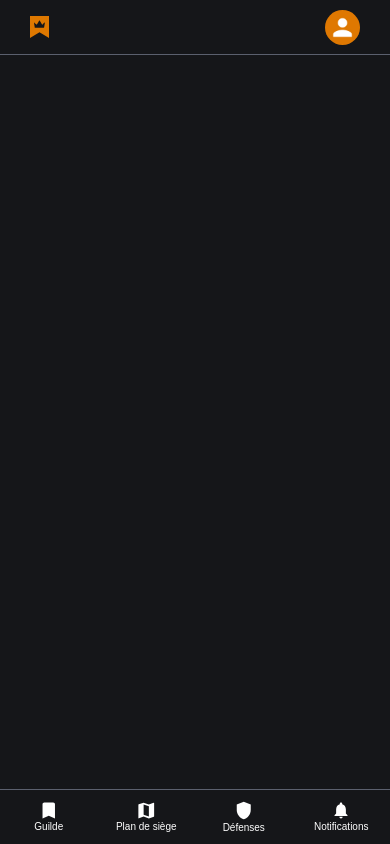
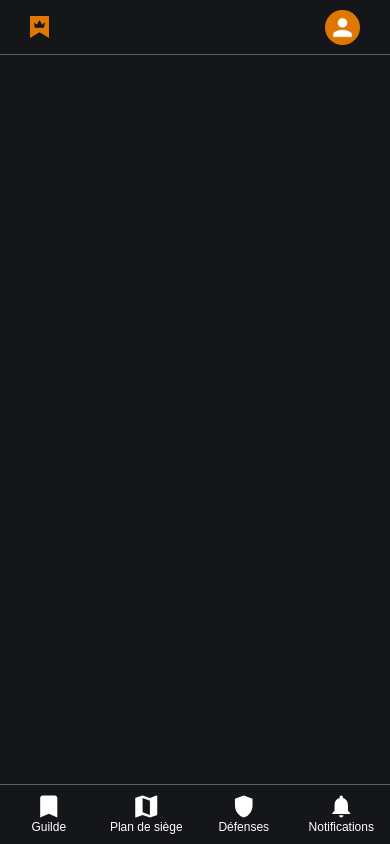
Before and after one commit to MelvinCourant/guild-battle-master, a Vue app in the folder front/: page / in a window 390 px wide. Built offline with nearby package versions, Linux system fonts and the light colour scheme; sample sign-in values are in the browser's storage.

Commit message:
:wheelchair: add aria-hidden in element whose hidden in mobile or desktop and improve font and icon size in mobile navbar

```diff
--- a/front/src/assets/css/components/menus/_navbar-mobile.scss
+++ b/front/src/assets/css/components/menus/_navbar-mobile.scss
@@ -8,7 +8,7 @@
   bottom: 0;
   transform: initial;
   width: 100%;
-  height: 55px;
+  height: 60px;
 
   &__item {
     display: flex;
@@ -22,7 +22,7 @@
     align-items: center;
     gap: 2px;
     flex: 1;
-    font-size: functions.rem(10);
+    font-size: functions.rem(12);
     font-weight: 500;
     line-height: normal;
     background: var(--background);
--- a/front/src/assets/css/components/menus/_navbar.scss
+++ b/front/src/assets/css/components/menus/_navbar.scss
@@ -55,7 +55,7 @@
     font-size: functions.rem(24);
     line-height: 0.85;
 
-    @media screen and (max-width: 768px) {
+    @media screen and (max-width: 1099px) {
       display: none;
     }
   }
--- a/front/src/components/menus/Navbar.vue
+++ b/front/src/components/menus/Navbar.vue
@@ -108,7 +108,10 @@
           </router-link>
           <router-link to="/" class="navbar__gbm">Guild battle Master</router-link>
         </li>
-        <li v-show="!onMobile">
+        <li
+            v-show="!onMobile"
+            :aria-hidden="onMobile"
+        >
           <ul class="navbar__center">
             <li
                 v-for="desktopLink in desktopLinks"
@@ -124,12 +127,18 @@
             </li>
           </ul>
         </li>
-        <li v-show="onMobile">
+        <li
+            v-show="onMobile"
+            :aria-hidden="!onMobile"
+        >
           <NavbarMobile :mobileLinks="mobileLinks" />
         </li>
         <li>
           <ul class="navbar__right">
-            <li v-show="!onMobile">
+            <li
+                v-show="!onMobile"
+                :aria-hidden="onMobile"
+            >
               <button class="navbar__notifications-button">
                 <svg xmlns="http://www.w3.org/2000/svg" width="16" height="18" viewBox="0 0 16 18" fill="none">
                   <path fill-rule="evenodd" clip-rule="evenodd" d="M13.4998 7.85417V12.4375L15.3332 14.2708V15.1875H0.666504V14.2708L2.49984 12.4375V7.85417C2.49984 5.03083 3.994 2.68417 6.62484 2.06083V1.4375C6.62484 0.676667 7.239 0.0625 7.99984 0.0625C8.76067 0.0625 9.37484 0.676667 9.37484 1.4375V2.06083C11.9965 2.68417 13.4998 5.04 13.4998 7.85417ZM9.83317 16.1042C9.83317 16.5904 9.64002 17.0567 9.2962 17.4005C8.95238 17.7443 8.48607 17.9375 7.99984 17.9375C7.51361 17.9375 7.04729 17.7443 6.70348 17.4005C6.35966 17.0567 6.1665 16.5904 6.1665 16.1042H9.83317Z" fill="white"/>
--- a/front/src/components/menus/NavbarMobile.vue
+++ b/front/src/components/menus/NavbarMobile.vue
@@ -28,27 +28,26 @@
       >
         <svg
             v-if="mobileLink.path === '/guild'"
-            xmlns="http://www.w3.org/2000/svg" width="13" height="17" viewBox="0 0 13 17" fill="none"
-        >
-          <path d="M11.1945 0.5H2.30561C1.32783 0.5 0.527832 1.3 0.527832 2.27778V16.5L6.75005 13.8333L12.9723 16.5V2.27778C12.9723 1.3 12.1723 0.5 11.1945 0.5Z" fill="var(--white)"/>
+            xmlns="http://www.w3.org/2000/svg" width="18" height="23" viewBox="0 0 18 23" fill="none">
+          <path d="M14.861 0.5H2.63878C1.29434 0.5 0.194336 1.6 0.194336 2.94444V22.5L8.74989 18.8333L17.3054 22.5V2.94444C17.3054 1.6 16.2054 0.5 14.861 0.5Z" fill="var(--white)"
+          />
         </svg>
         <svg
             v-if="mobileLink.path === '/map'"
-            xmlns="http://www.w3.org/2000/svg" width="17" height="17" viewBox="0 0 17 17" fill="none"
-        >
-          <path fill-rule="evenodd" clip-rule="evenodd" d="M15.5475 0.65125L15.6875 0.625C15.9325 0.625 16.125 0.8175 16.125 1.0625V14.2925C16.125 14.4938 15.9937 14.6512 15.81 14.7125L10.875 16.375L5.625 14.5375L0.9525 16.3487L0.8125 16.375C0.5675 16.375 0.375 16.1825 0.375 15.9375V2.7075C0.375 2.50625 0.50625 2.34875 0.69 2.2875L5.625 0.625L10.875 2.4625L15.5475 0.65125ZM5.625 12.6825L10.875 14.5287V4.3175L5.625 2.47125V12.6825Z" fill="var(--white)"/>
+            xmlns="http://www.w3.org/2000/svg" width="23" height="23" viewBox="0 0 23 23" fill="none">
+          <path fill-rule="evenodd" clip-rule="evenodd" d="M21.4433 0.536667L21.6389 0.5C21.9811 0.5 22.25 0.768889 22.25 1.11111V19.5911C22.25 19.8722 22.0667 20.0922 21.81 20.1778L14.9167 22.5L7.58333 19.9333L1.05667 22.4633L0.861111 22.5C0.518889 22.5 0.25 22.2311 0.25 21.8889V3.40889C0.25 3.12778 0.433333 2.90778 0.69 2.82222L7.58333 0.5L14.9167 3.06667L21.4433 0.536667ZM7.58333 17.3422L14.9167 19.9211V5.65778L7.58333 3.07889V17.3422Z" fill="var(--white)"/>
         </svg>
         <svg
             v-if="mobileLink.path === '/defenses'"
-            xmlns="http://www.w3.org/2000/svg" width="15" height="19" viewBox="0 0 15 19" fill="none"
+            xmlns="http://www.w3.org/2000/svg" width="19" height="23" viewBox="0 0 19 23" fill="none"
         >
-          <path d="M7.75 0.75L0.75 3.375V8.70375C0.75 13.1225 3.73375 17.2437 7.75 18.25C11.7663 17.2437 14.75 13.1225 14.75 8.70375V3.375L7.75 0.75Z" fill="var(--white)"/>
+          <path d="M9.74995 0.5L0.949951 3.8V10.499C0.949951 16.054 4.70095 21.235 9.74995 22.5C14.799 21.235 18.55 16.054 18.55 10.499V3.8L9.74995 0.5Z" fill="var(--white)"/>
         </svg>
         <svg
             v-if="mobileLink.path === '/notifications'"
-            xmlns="http://www.w3.org/2000/svg" width="14" height="17" viewBox="0 0 14 17" fill="none"
+            xmlns="http://www.w3.org/2000/svg" width="19" height="23" viewBox="0 0 19 23" fill="none"
         >
-          <path fill-rule="evenodd" clip-rule="evenodd" d="M11.875 7.47436V11.5769L13.5 13.2179V14.0385H0.5V13.2179L2.125 11.5769V7.47436C2.125 4.94718 3.44938 2.84667 5.78125 2.28872V1.73077C5.78125 1.04974 6.32562 0.5 7 0.5C7.67438 0.5 8.21875 1.04974 8.21875 1.73077V2.28872C10.5425 2.84667 11.875 4.95538 11.875 7.47436ZM8.625 14.859C8.625 15.2942 8.45379 15.7116 8.14905 16.0194C7.8443 16.3271 7.43098 16.5 7 16.5C6.56902 16.5 6.1557 16.3271 5.85095 16.0194C5.54621 15.7116 5.375 15.2942 5.375 14.859H8.625Z" fill="white"/>
+          <path fill-rule="evenodd" clip-rule="evenodd" d="M15.9531 10.0897V15.7308L18.1875 17.9872V19.1154H0.3125V17.9872L2.54688 15.7308V10.0897C2.54688 6.61487 4.36789 3.72667 7.57422 2.95949V2.19231C7.57422 1.2559 8.32273 0.5 9.25 0.5C10.1773 0.5 10.9258 1.2559 10.9258 2.19231V2.95949C14.1209 3.72667 15.9531 6.62615 15.9531 10.0897ZM11.4844 20.2436C11.4844 20.842 11.249 21.416 10.8299 21.8391C10.4109 22.2623 9.84259 22.5 9.25 22.5C8.65741 22.5 8.08909 22.2623 7.67006 21.8391C7.25103 21.416 7.01562 20.842 7.01562 20.2436H11.4844Z" fill="var(--white)"/>
         </svg>
         {{ mobileLink.name }}
       </router-link>
```
